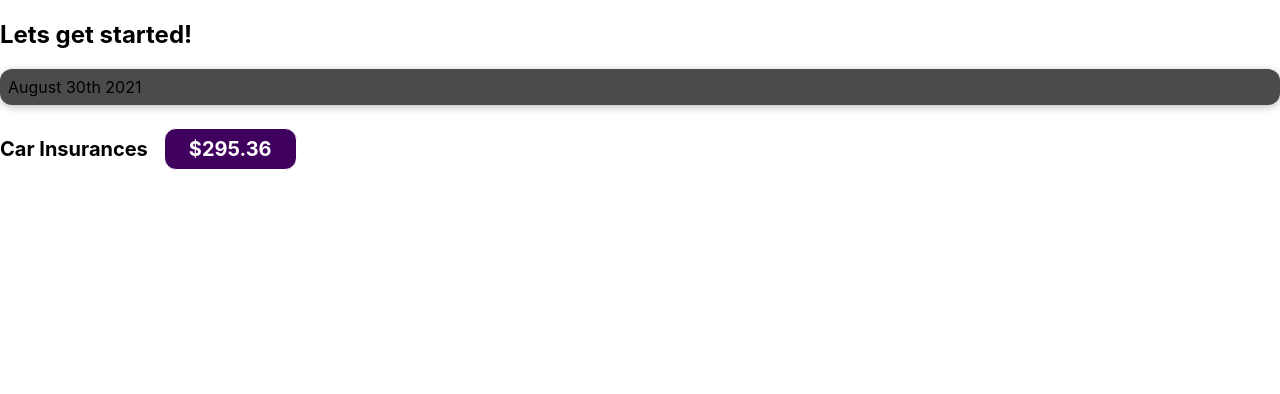
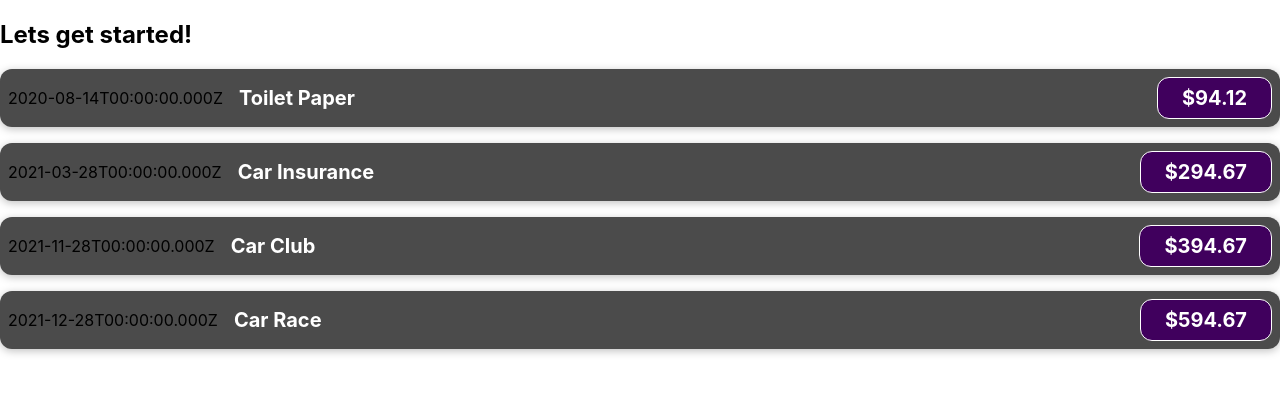
Before and after one commit to Abdul-Qadeer654/go, a JavaScript app: page / in a window 1280 px wide. Shown: the top 394 px of the page. Built offline with nearby package versions, Linux system fonts and the light colour scheme.

Commit message:
passing data via props

```diff
--- a/src/App.js
+++ b/src/App.js
@@ -1,10 +1,59 @@
 import ExpenseItem from "./components/ExpenseItem";
 
 function App() {
+  const expenses = [
+    {
+      id: "e1",
+      title: "Toilet Paper",
+      amount: 94.12,
+      date: new Date(2020, 7, 14),
+    },
+    {
+      id: "e2",
+      title: "Car Insurance",
+      amount: 294.67,
+      date: new Date(2021, 2, 28),
+    },
+    {
+      id: "e3",
+      title: "Car Club",
+      amount: 394.67,
+      date: new Date(2021, 10, 28),
+    },
+    {
+      id: "e4",
+      title: "Car Race",
+      amount: 594.67,
+      date: new Date(2021, 11, 28),
+    },
+  ];
+
   return (
     <div>
       <h2>Lets get started!</h2>
-      <ExpenseItem></ExpenseItem>
+      <ExpenseItem
+        title={expenses[0].title}
+        amount={expenses[0].amount}
+        date={expenses[0].date}
+      ></ExpenseItem>
+
+      <ExpenseItem
+        title={expenses[1].title}
+        amount={expenses[1].amount}
+        date={expenses[1].date}
+      ></ExpenseItem>
+
+      <ExpenseItem
+        title={expenses[2].title}
+        amount={expenses[2].amount}
+        date={expenses[2].date}
+      ></ExpenseItem>
+
+      <ExpenseItem
+        title={expenses[3].title}
+        amount={expenses[3].amount}
+        date={expenses[3].date}
+      ></ExpenseItem>
     </div>
   );
 }
--- a/src/components/ExpenseItem.js
+++ b/src/components/ExpenseItem.js
@@ -1,12 +1,12 @@
 import "./ExpenseItem.css";
 
-function ExpenseItem() {
+function ExpenseItem(props) {
   return (
-    <div>
-      <div className="expense-item">August 30th 2021</div>
+    <div className="expense-item">
+      <div>{props.date.toISOString()}</div>
       <div className="expense-item__description">
-        <h2>Car Insurances</h2>
-        <div className="expense-item__price">$295.36</div>
+        <h2>{props.title}</h2>
+        <div className="expense-item__price">${props.amount}</div>
       </div>
     </div>
   );
```
